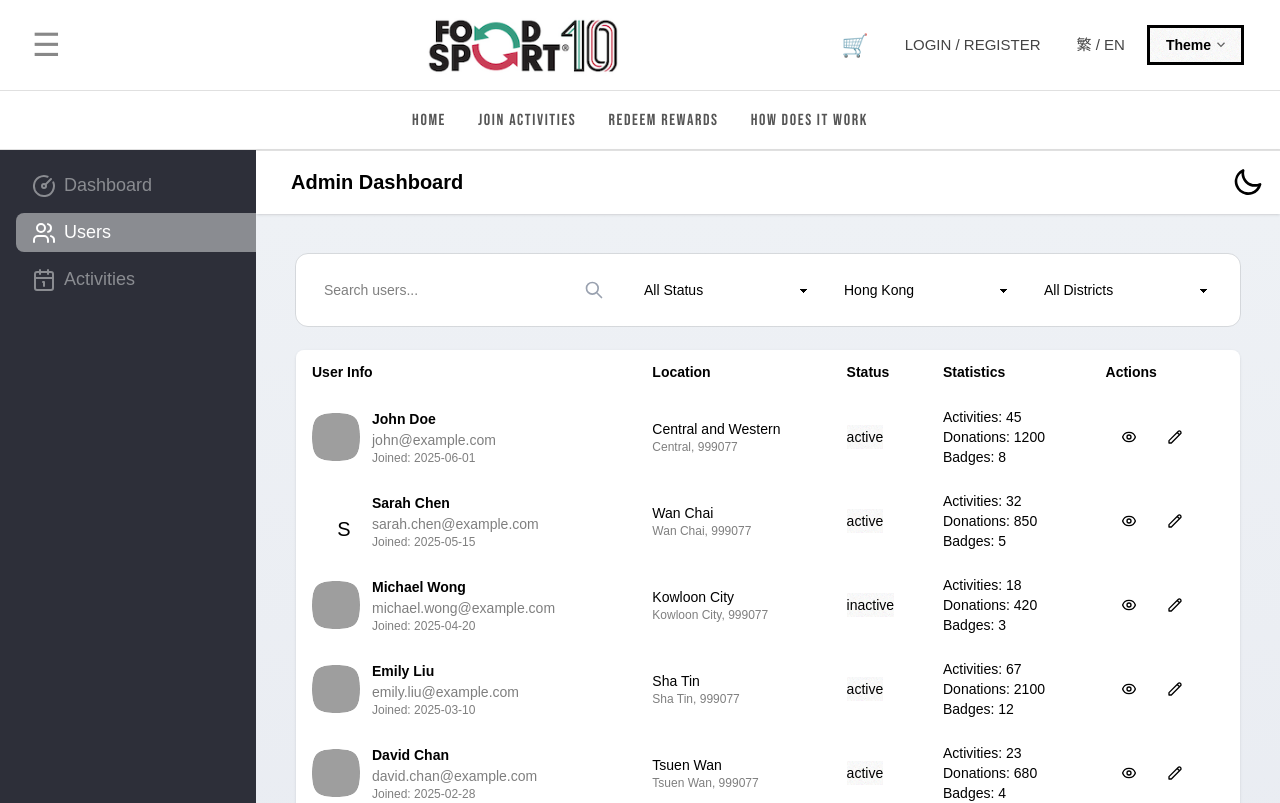
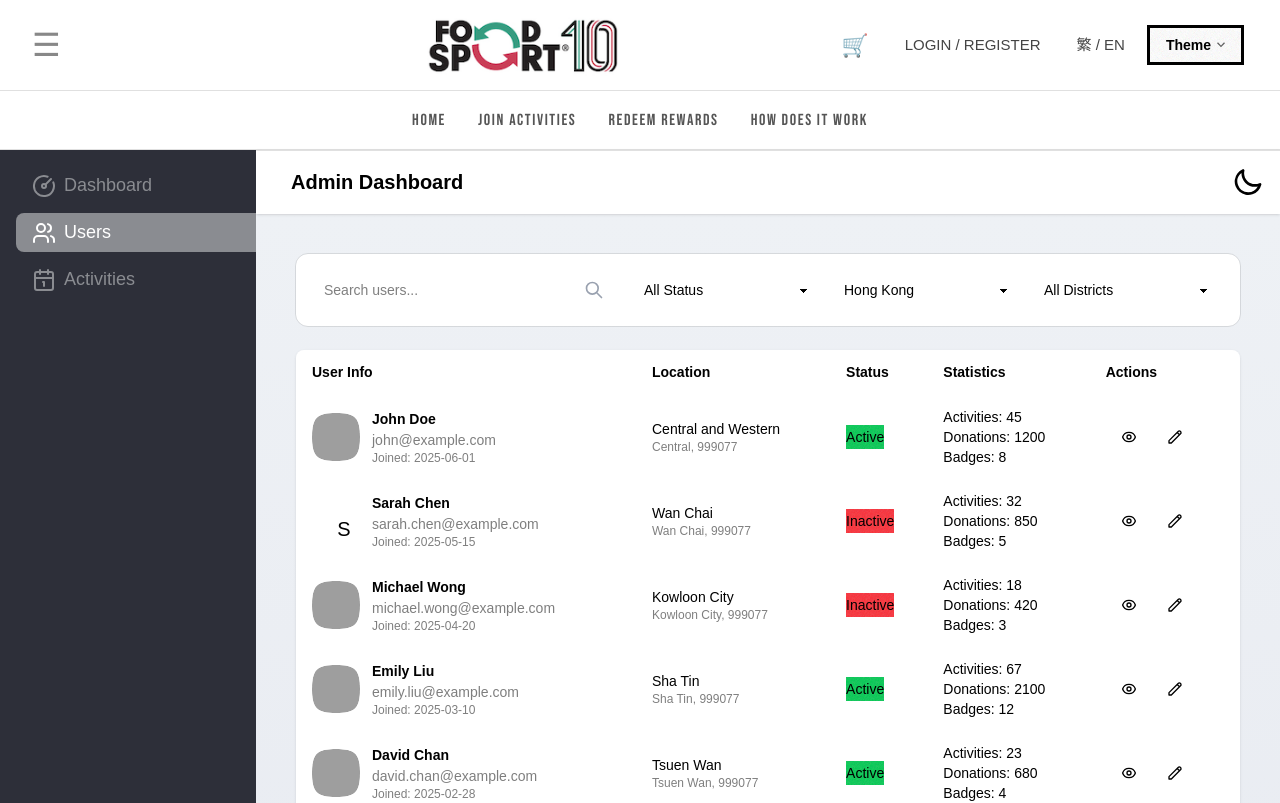
Before and after one commit to hadetan/foodsport-dev, a Next.js app: page /admin/users in a window 1280 px wide. Shown: the top 803 px of the page. Built offline with nearby package versions, Linux system fonts and the light colour scheme; grey boxes are pictures that could not be loaded.

Commit message:
Added status color

```diff
--- a/src/app/admin/users/page.js
+++ b/src/app/admin/users/page.js
@@ -4,6 +4,7 @@ import { useState } from "react";
 import { useRouter } from "next/navigation";
 import ErrorAlert from "@/components/ErrorAlert";
 import Avatar from "@/app/admin/users/avatar";
+import Status from "@/app/admin/users/status";
 const UserManagementPage = () => {
     const router = useRouter();
     const [searchQuery, setSearchQuery] = useState("");
@@ -64,7 +65,7 @@ const UserManagementPage = () => {
             id: 2,
             name: "Sarah Chen",
             email: "sarah.chen@example.com",
-            status: "active",
+            status: "inactive",
             joinedAt: "2025-05-15",
             location: {
                 country: "Hong Kong",
@@ -409,7 +410,10 @@ const UserManagementPage = () => {
                                             </div>
                                         </td>
                                         <td>
-                                            <span
+                                            <Status
+                                                statusOfUser={user.status}
+                                            />
+                                            {/* <span
                                                 className={`badge ${
                                                     user.status === "active"
                                                         ? "badge-success"
@@ -417,7 +421,7 @@ const UserManagementPage = () => {
                                                 }`}
                                             >
                                                 {user.status}
-                                            </span>
+                                            </span> */}
                                         </td>
                                         <td>
                                             <div className="text-sm">
--- /dev/null
+++ b/src/app/admin/users/status.js
@@ -0,0 +1,20 @@
+import React from "react";
+
+export const Status = ({ statusOfUser }) => {
+    let uppercase = statusOfUser.charAt(0).toUpperCase();
+    let statusName = statusOfUser.substring(1);
+    console.log(statusName);
+    return (
+        <>
+            <span
+                className={`badge ${
+                    statusOfUser === "active" ? "bg-green-500" : "bg-red-500"
+                }`}
+            >
+                {uppercase + statusName}
+            </span>
+        </>
+    );
+};
+
+export default Status;
```
